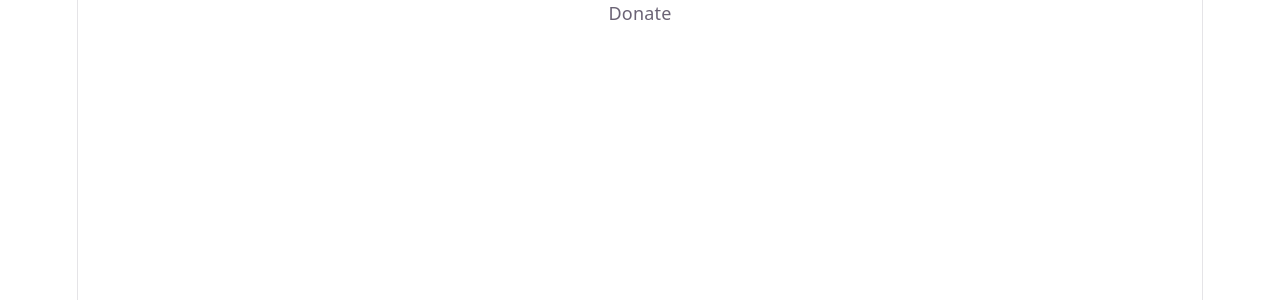
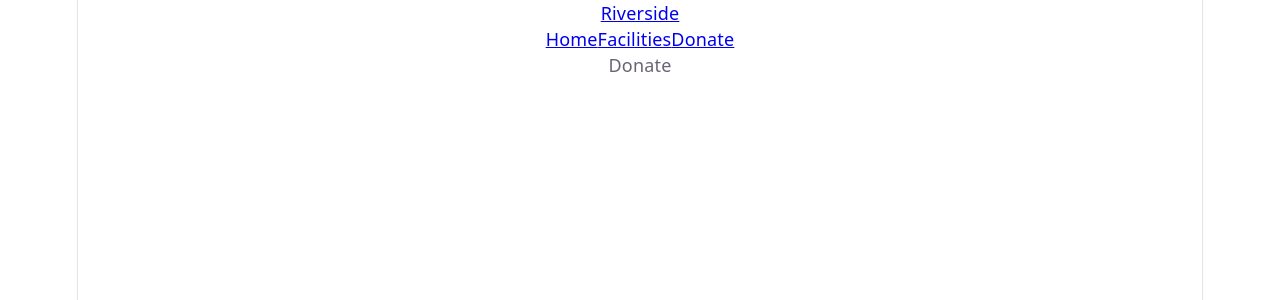
Before and after one commit to Ref-DevSa/riverside-community-hub, a React (Vite) app in the folder frontend/: page /donate in a window 1280 px wide. Shown: the top 300 px of the page. Built offline with nearby package versions, Linux system fonts and the light colour scheme.

Commit message:
Create public navigation component

```diff
--- a/frontend/src/App.tsx
+++ b/frontend/src/App.tsx
@@ -1,12 +1,17 @@
 import { Routes, Route } from "react-router-dom";
+import Navbar from "./components/Navbar";
 
 function App() {
   return (
-    <Routes>
-      <Route path="/" element={<div>Riverside Home</div>} />
-      <Route path="/facilities" element={<div>Facilities</div>} />
-      <Route path="/donate" element={<div>Donate</div>} />
-    </Routes>
+    <>
+      <Navbar />
+
+      <Routes>
+        <Route path="/" element={<div>Riverside Home</div>} />
+        <Route path="/facilities" element={<div>Facilities</div>} />
+        <Route path="/donate" element={<div>Donate</div>} />
+      </Routes>
+    </>
   );
 }
 
--- /dev/null
+++ b/frontend/src/components/Navbar.tsx
@@ -0,0 +1,19 @@
+import { Link } from "react-router-dom";
+
+function Navbar() {
+  return (
+    <nav>
+      <div>
+        <Link to="/">Riverside</Link>
+      </div>
+
+      <div>
+        <Link to="/">Home</Link>
+        <Link to="/facilities">Facilities</Link>
+        <Link to="/donate">Donate</Link>
+      </div>
+    </nav>
+  );
+}
+
+export default Navbar;
```
